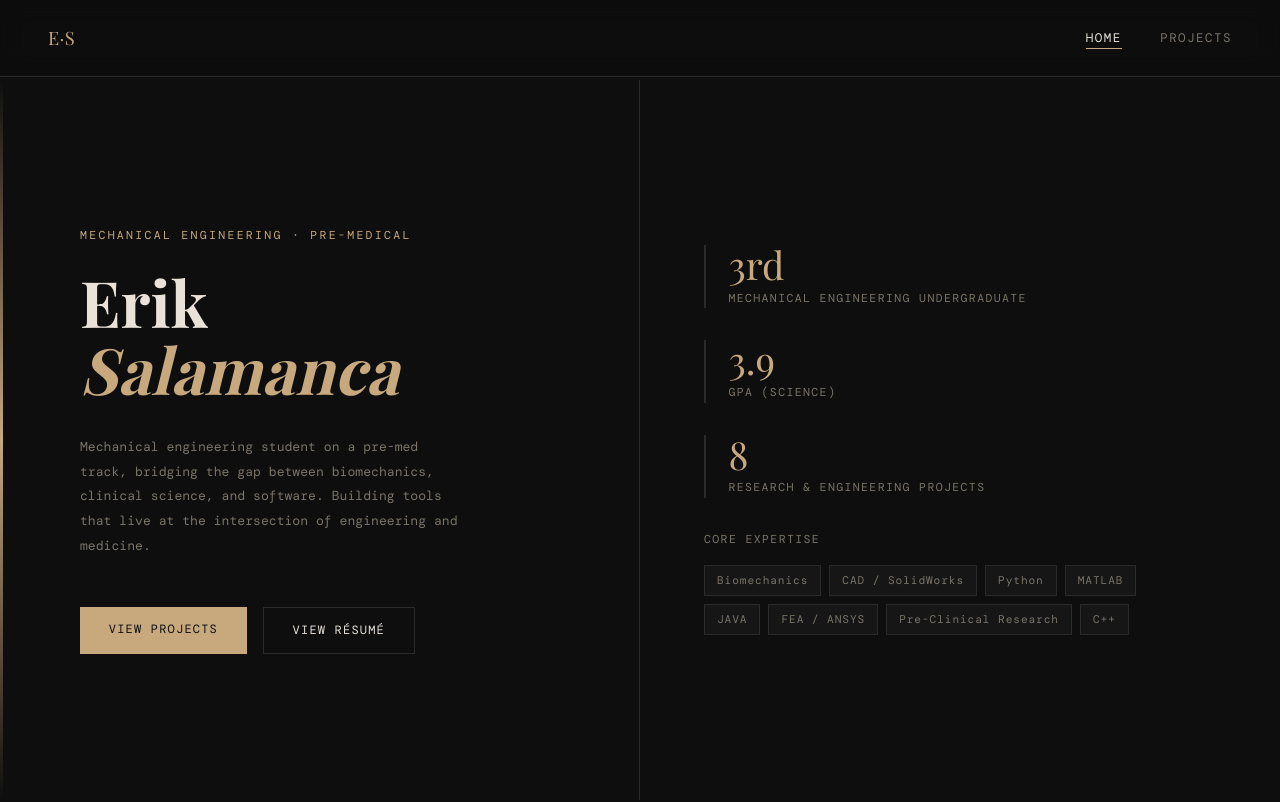
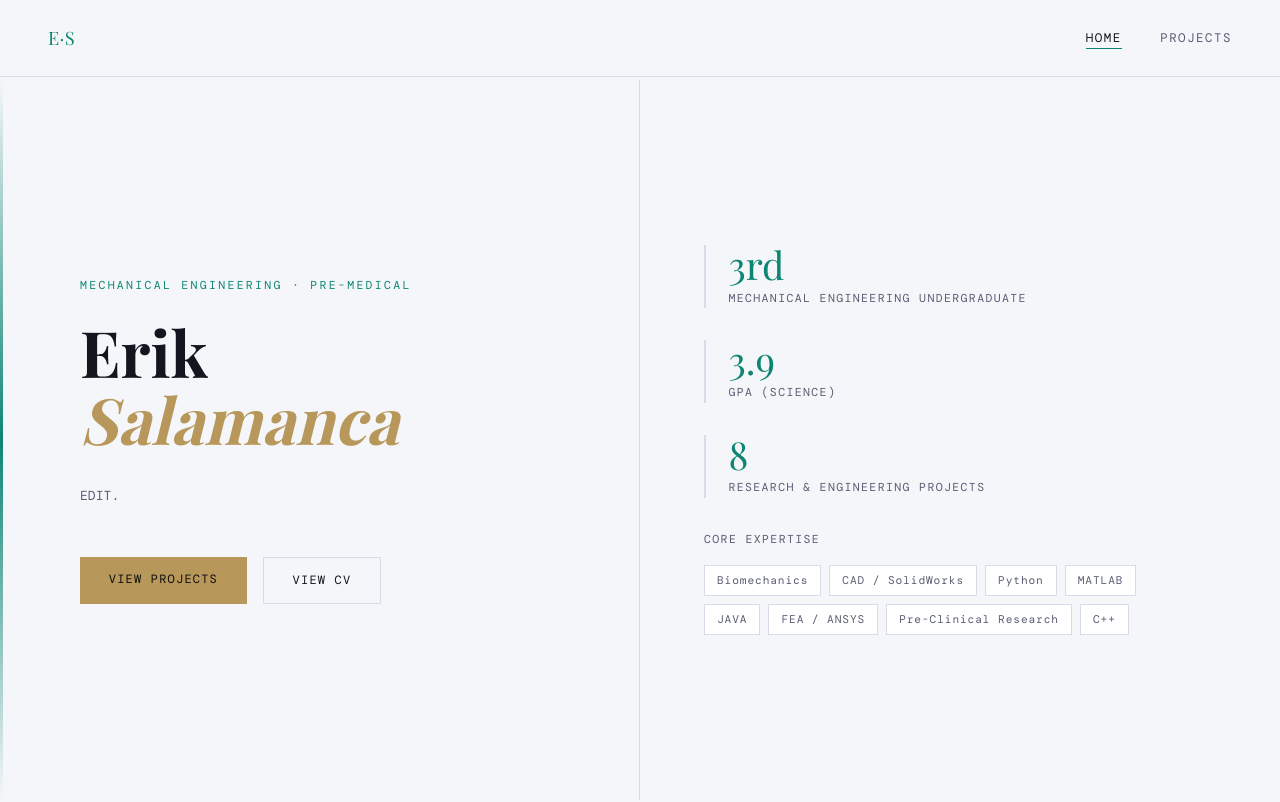
Before and after one commit to Erik-Salamanca/Erik-Salamanca.github.io, a plain HTML site: page index.html in a window 1280 px wide. Shown: the top 802 px of the page. Drawn offline with nearby package versions, Linux system fonts and the light colour scheme; a web font is replaced by a local one.

Commit message:
Changed Layout

```diff
--- a/index.html
+++ b/index.html
@@ -10,13 +10,14 @@
     *, *::before, *::after { box-sizing: border-box; margin: 0; padding: 0; }
 
     :root {
-      --bg: #0e0e0e;
-      --surface: #161616;
-      --border: #2a2a2a;
-      --text: #e8e2d9;
-      --muted: #7a7469;
-      --accent: #c8a97e;
-      --accent2: #6b9e8a;
+      --bg: #f5f6fa;
+      --surface: #ffffff;
+      --surface2: #ecebfa;
+      --border: #d9dbe8;
+      --text: #14151f;
+      --muted: #5a5d73;
+      --accent: #0d8573;
+      --accent2: #b8975a;
       --serif: 'Playfair Display', Georgia, serif;
       --mono: 'DM Mono', 'Courier New', monospace;
     }
@@ -37,7 +38,7 @@
       position: fixed; top: 0; left: 0; right: 0; z-index: 100;
       display: flex; align-items: center; justify-content: space-between;
       padding: 1.4rem 3rem;
-      background: rgba(14,14,14,0.85);
+      background: rgba(245,246,250,0.88);
       backdrop-filter: blur(12px);
       border-bottom: 1px solid var(--border);
     }
@@ -103,7 +104,7 @@
     }
     .name-italic {
       font-style: italic;
-      color: var(--accent);
+      color: var(--accent2);
     }
     .tagline {
       font-family: var(--mono);
@@ -133,7 +134,7 @@
       border: none;
     }
     .btn-primary {
-      background: var(--accent);
+      background: var(--accent2);
       color: #0e0e0e;
     }
     .btn-primary:hover { background: #d9bea0; }
@@ -301,14 +302,12 @@
     <p class="eyebrow">Mechanical Engineering · Pre-Medical</p>
     <h1>Erik<br><span class="name-italic">Salamanca</span></h1>
     <p class="tagline">
-      Mechanical engineering student on a pre-med track, bridging the gap between
-      biomechanics, clinical science, and software. Building tools that live at the
-      intersection of engineering and medicine.
+      EDIT.
     </p>
     <div class="home-ctas">
       <!-- Both buttons now link to real pages -->
       <a href="projects.html" class="btn btn-primary">View Projects</a>
-      <a href="#resume" class="btn btn-outline">View Résumé</a>
+      <a href="#resume" class="btn btn-outline">View CV</a>
     </div>
   </div>
 
```
Also changed, not shown: Fluid-Mechanical-Dissection.html (+9 -9 lines), Mechatronics-Robot-Design.html (+9 -9 lines), projects.html (+11 -10 lines).
